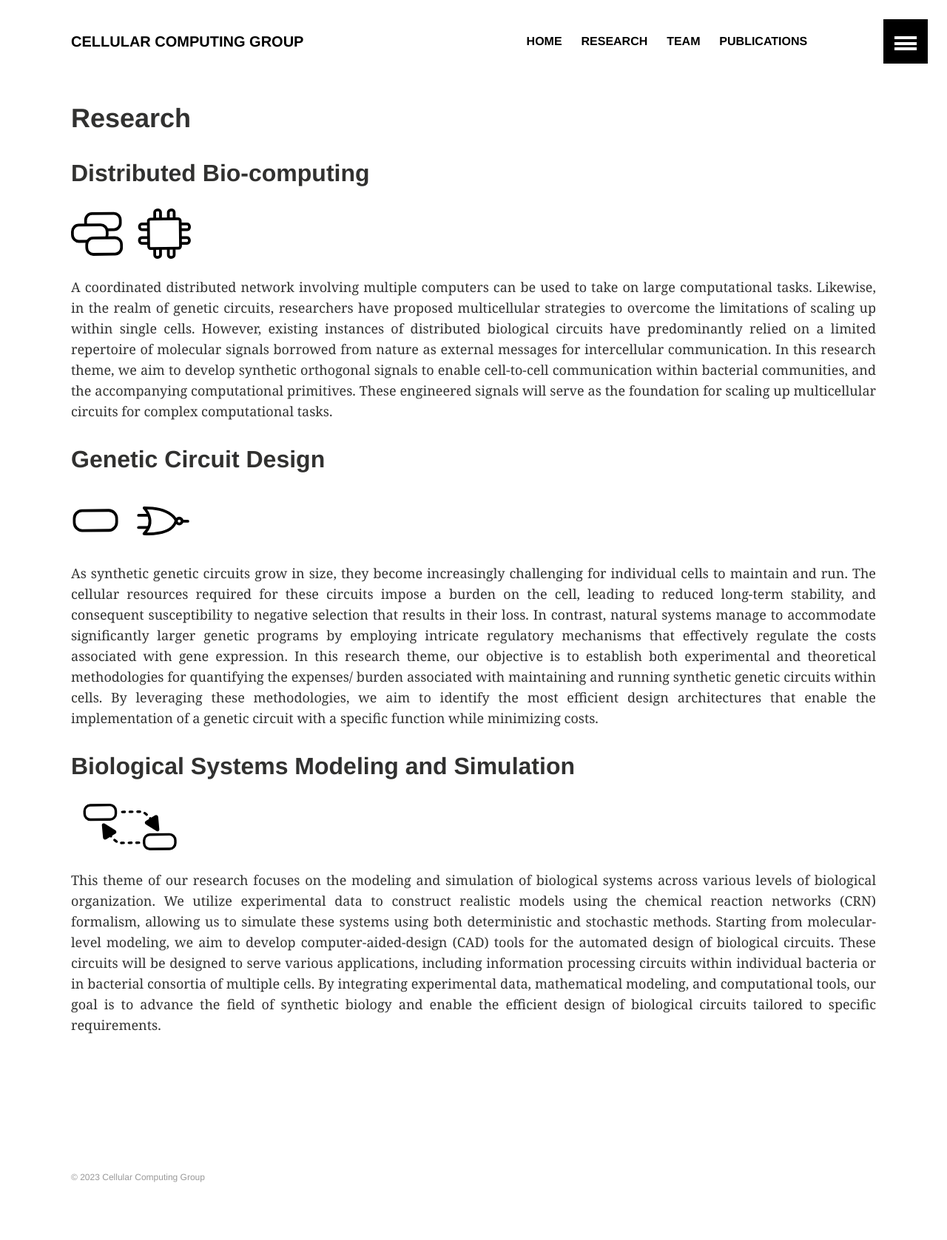
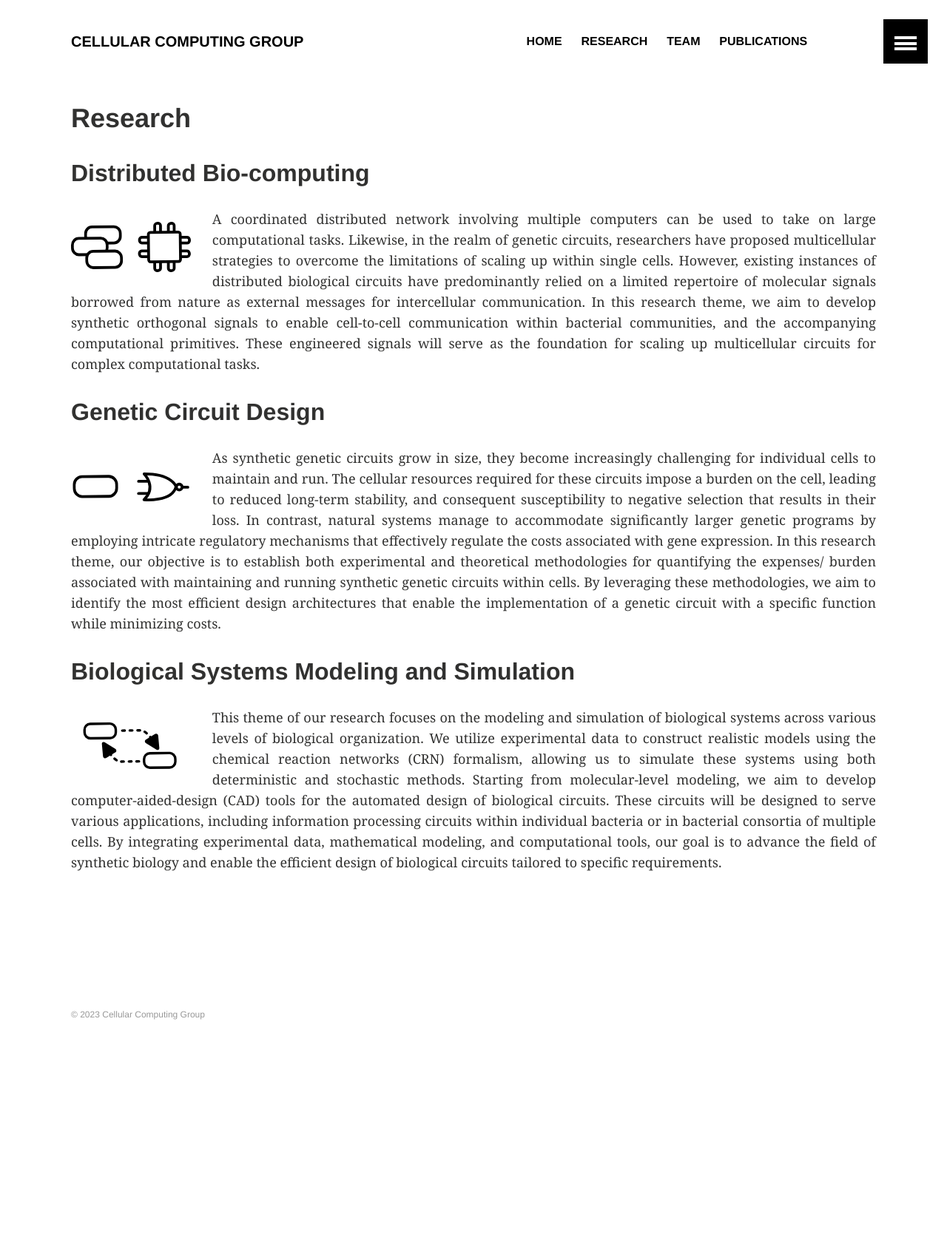
Before and after one commit to ROBACON/team-website, a Jekyll site: the page built from research.md, in a window 1280 px wide. Shown: the whole page at 74% size. Built offline with Jekyll 4.4.1, drawn with Linux system fonts in a browser that asks for light colours; after the commit the page ends 1457 px from its top, so only the background shows below that.

Commit message:
logos text wrap

```diff
--- a/_sass/_helpers.scss
+++ b/_sass/_helpers.scss
@@ -64,6 +64,20 @@
 
 .center {
   text-align: center;
+}
+
+/*
+   Align image to the left
+   ========================================================================== */
+
+.image-left {
+  display: block;
+  margin-left: auto;
+  margin-right: auto;
+  @include media($medium) {
+    float: left;
+    margin-right: $gutter;
+  }
 }
 
 /*
--- a/research.md
+++ b/research.md
@@ -7,6 +7,7 @@ title: Research
 ## Distributed Bio-computing
 
 ![](/images/theme_distributed.svg)
+{: .image-left }
 
 A coordinated distributed network involving multiple computers can be used to
 take on large computational tasks. Likewise, in the realm of genetic circuits,
@@ -24,6 +25,7 @@ computational tasks.
 ## Genetic Circuit Design
 
 ![](/images/theme_circuits.svg)
+{: .image-left }
 
 As synthetic genetic circuits grow in size, they become increasingly
 challenging for individual cells to maintain and run. The cellular resources
@@ -43,6 +45,7 @@ while minimizing costs.
 ## Biological Systems Modeling and Simulation
 
 ![](/images/theme_models.svg)
+{: .image-left }
 
 This theme of our research focuses on the modeling and simulation of
 biological systems across various levels of biological organization. We utilize
```
